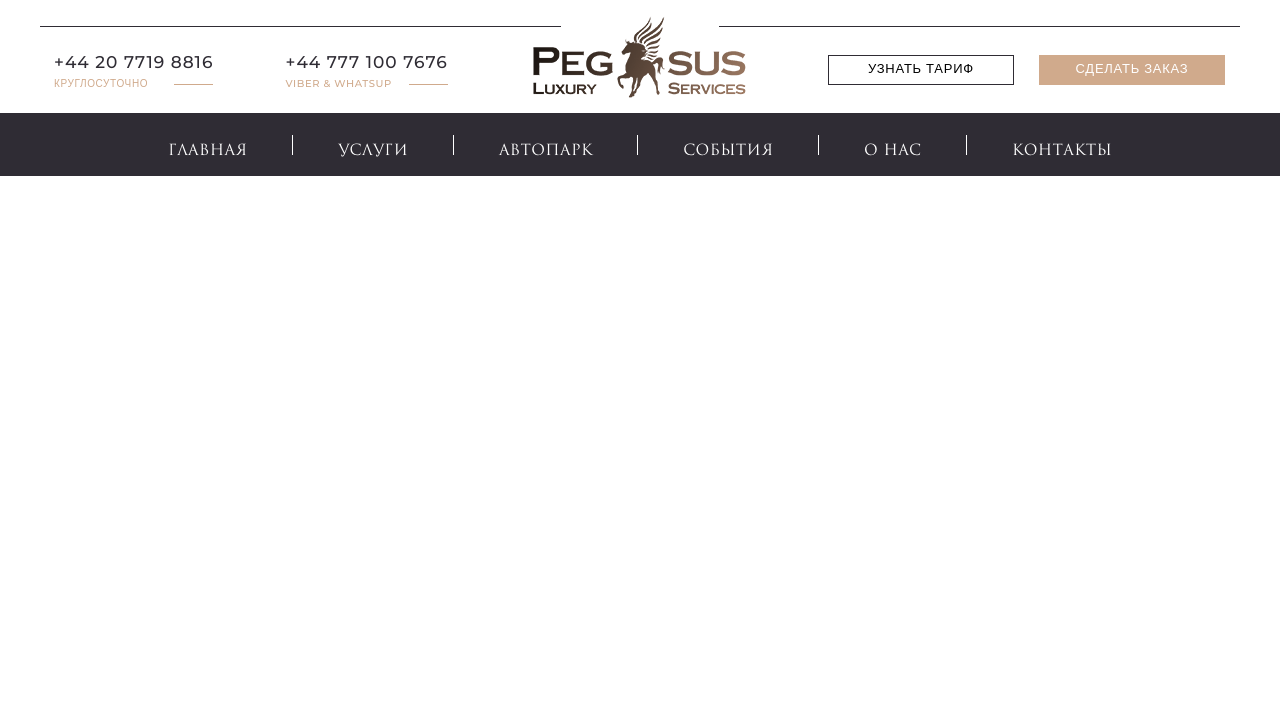
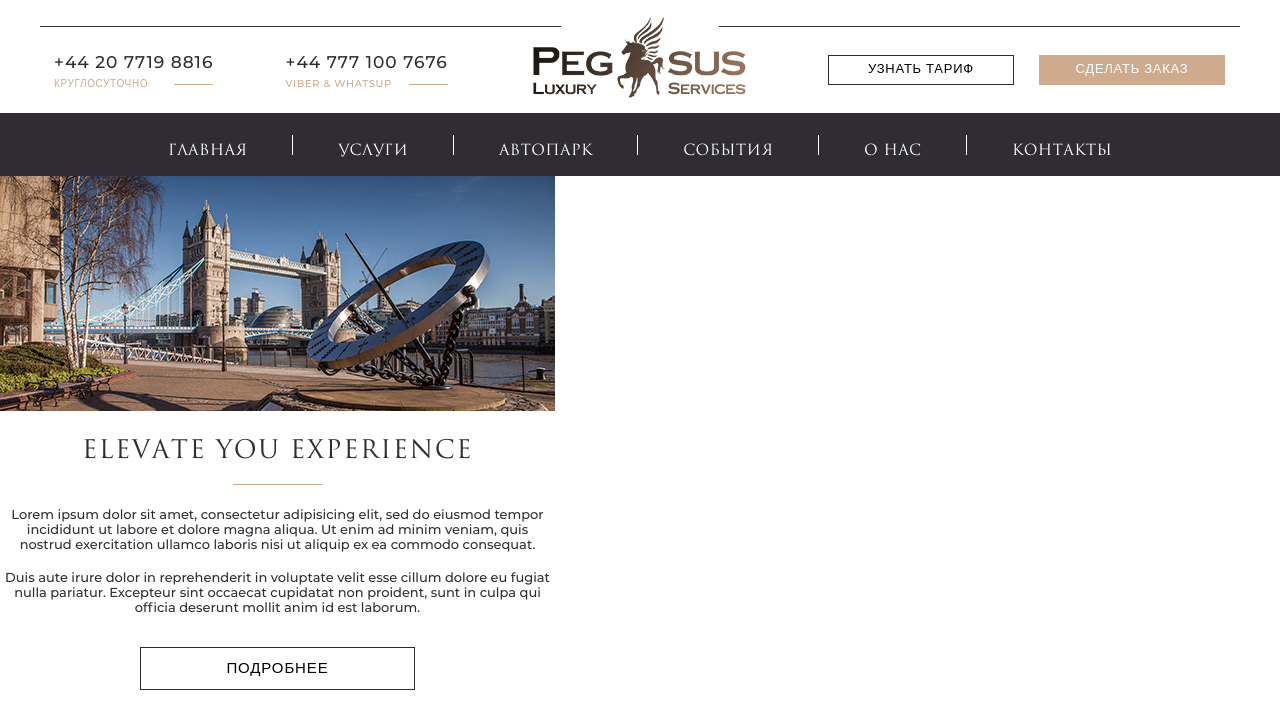
Before and after one commit to ivanov-da/pegasustest, a website built with Parcel: page src/page/index.pug in a window 1280 px wide. Built offline with nearby package versions, Linux system fonts and the light colour scheme.

Commit message:
Добавлен компонент карточки

```diff
--- /dev/null
+++ b/src/components/card/card.pug
@@ -0,0 +1,15 @@
+include ../button/button.pug
+
+mixin card(options)
+  .card
+    .card__picture(style=`background-image: url(${options.imageUrl});`)
+    .card__title= options.title
+    .card__separator
+    .card__text-one= options.textOne
+    .card__text-two= options.textTwo
+    .card__button
+      +button({
+      isBig: true,
+      isSecondary: false,
+      title: 'подробнее'
+    })
--- /dev/null
+++ b/src/components/card/card.scss
@@ -0,0 +1,51 @@
+@import "../components/button/button.scss";
+
+.card {
+  max-width: 555px;
+
+  &__picture {
+    width: 100%;
+    height: 235px;
+  }
+
+  &__title {
+    color: $text-main;
+    font-family: $romul;
+    font-size: 25px;
+    font-weight: 400;
+    text-align: center;
+    letter-spacing: 1.5px;
+    margin-top: 24px;
+  }
+
+  &__separator {
+    width: 90px;
+    height: 1px;
+    background-color: $text-secondary;
+    margin: 0 auto;
+    margin-top: 20px;
+  }
+
+  &__text-one,
+  &__text-two {
+    color: $text-main;
+    font-family: $montserrat;
+    font-size: 13px;
+    font-weight: 500;
+    text-align: center;
+  }
+
+  &__text-one {
+    margin-top: 24px;
+  }
+
+  &__text-two {
+    margin-top: 18px;
+    margin-bottom: 30px;
+  }
+
+  &__button {
+    margin: 0 auto;
+    max-width: 275px;
+  }
+}
--- a/src/page/index.pug
+++ b/src/page/index.pug
@@ -1,6 +1,7 @@
 include ../components/button/button.pug
 include ../components/phone/phone.pug
 include ../components/header/header.pug
+include ../components/card/card.pug
 
 
 html
@@ -14,5 +15,12 @@ html
   body.pegasus
     .pegasus__header
       +header()
+    section.pegasus__content
+      +card({
+        imageUrl: 'images/1.png',
+        title: 'elevate you experience',
+        textOne: 'Lorem ipsum dolor sit amet, consectetur adipisicing elit, sed do eiusmod tempor incididunt ut labore et dolore magna aliqua. Ut enim ad minim veniam, quis nostrud exercitation ullamco laboris nisi ut aliquip ex ea commodo consequat. ',
+        textTwo: 'Duis aute irure dolor in reprehenderit in voluptate velit esse cillum dolore eu fugiat nulla pariatur. Excepteur sint occaecat cupidatat non proident, sunt in culpa qui officia deserunt mollit anim id est laborum. '
+      })
 
   script(src='./index.js')
--- a/src/page/index.scss
+++ b/src/page/index.scss
@@ -4,6 +4,7 @@
 @import "../components/button/button.scss";
 @import "../components/phone/phone.scss";
 @import "../components/header/header.scss";
+@import "../components/card/card.scss";
 
 .wrap {
   width: 300px;
```
Also changed, not shown: src/page/images/1.png (added), src/page/images/2.png (added), src/page/images/3.png (added), src/page/images/4.png (added), src/page/images/5.png (added), src/page/images/6.png (added).
